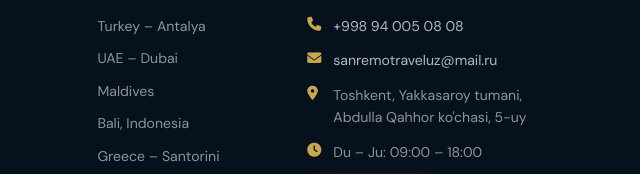
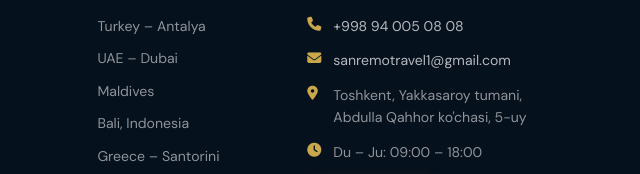
Before and after one commit to akromov14/sanremo, a plain HTML site: page index.html in a window 1280 px wide. Shown: the part 10293-10467 px from the top of the page, 640-1280 px from the left. Drawn offline with nearby package versions, Linux system fonts and the light colour scheme; a web font is replaced by a local one.

Commit message:
Add files via upload
email yangilandi

```diff
--- a/index.html
+++ b/index.html
@@ -2494,7 +2494,7 @@
       <div>
         <div class="footer-heading" data-key="contact_us_lbl">Contact Info</div>
         <div class="footer-contact-item"><i class="fa-solid fa-phone"></i><a href="tel:+998940050808">+998 94 005 08 08</a></div>
-        <div class="footer-contact-item"><i class="fa-solid fa-envelope"></i><a href="mailto:info@sanremo.uz">sanremotraveluz@mail.ru</a></div>
+        <div class="footer-contact-item"><i class="fa-solid fa-envelope"></i><a href="mailto:sanremotravel1@gmail.com">sanremotravel1@gmail.com</a></div>
         <div class="footer-contact-item"><i class="fa-solid fa-location-dot"></i><span data-key="contact_addr">Tashkent, Yakkasaray district, Abdulla Qahhor street, house 5</span></div>
         <div class="footer-contact-item"><i class="fa-solid fa-clock"></i><span data-key="contact_hours">Mon–Fri: 09:00–18:00</span></div>
         <div style="margin-top:20px;">
```
